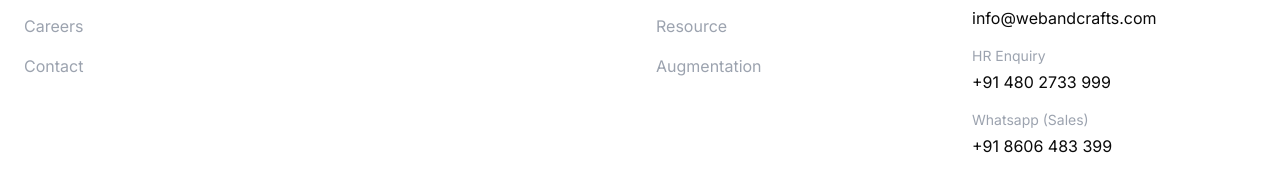
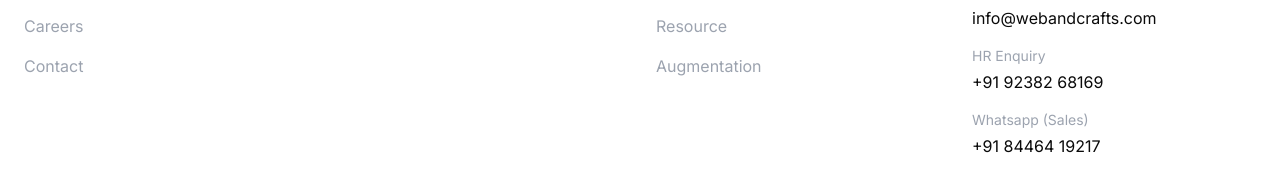
Before and after one commit to nikhilweb123/GNJ, a Next.js app: page / in a window 1280 px wide. Shown: the part 8577-8769 px from the top of the page. Built offline with nearby package versions, Linux system fonts and the light colour scheme.

Commit message:
new number added into footer

```diff
--- a/app/components/Footer.tsx
+++ b/app/components/Footer.tsx
@@ -74,11 +74,11 @@ export default function Footer() {
               </div>
               <div>
                 <div className="text-sm text-gray-400 mb-1">HR Enquiry</div>
-                <div>+91 480 2733 999</div>
+                <div>+91 92382 68169</div>
               </div>
               <div>
                 <div className="text-sm text-gray-400 mb-1">Whatsapp (Sales)</div>
-                <div>+91 8606 483 399</div>
+                <div>+91 84464 19217</div>
               </div>
             </div>
           </div>
```
